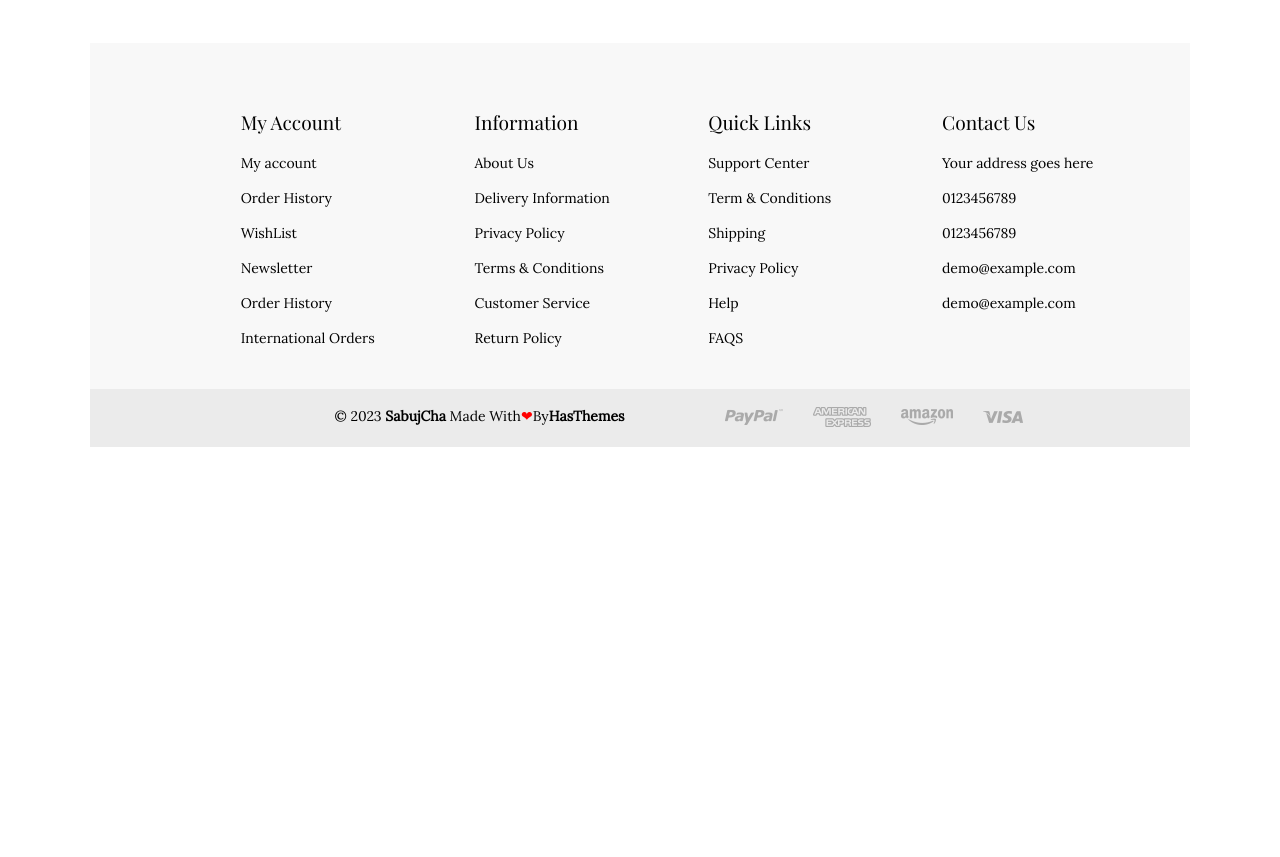
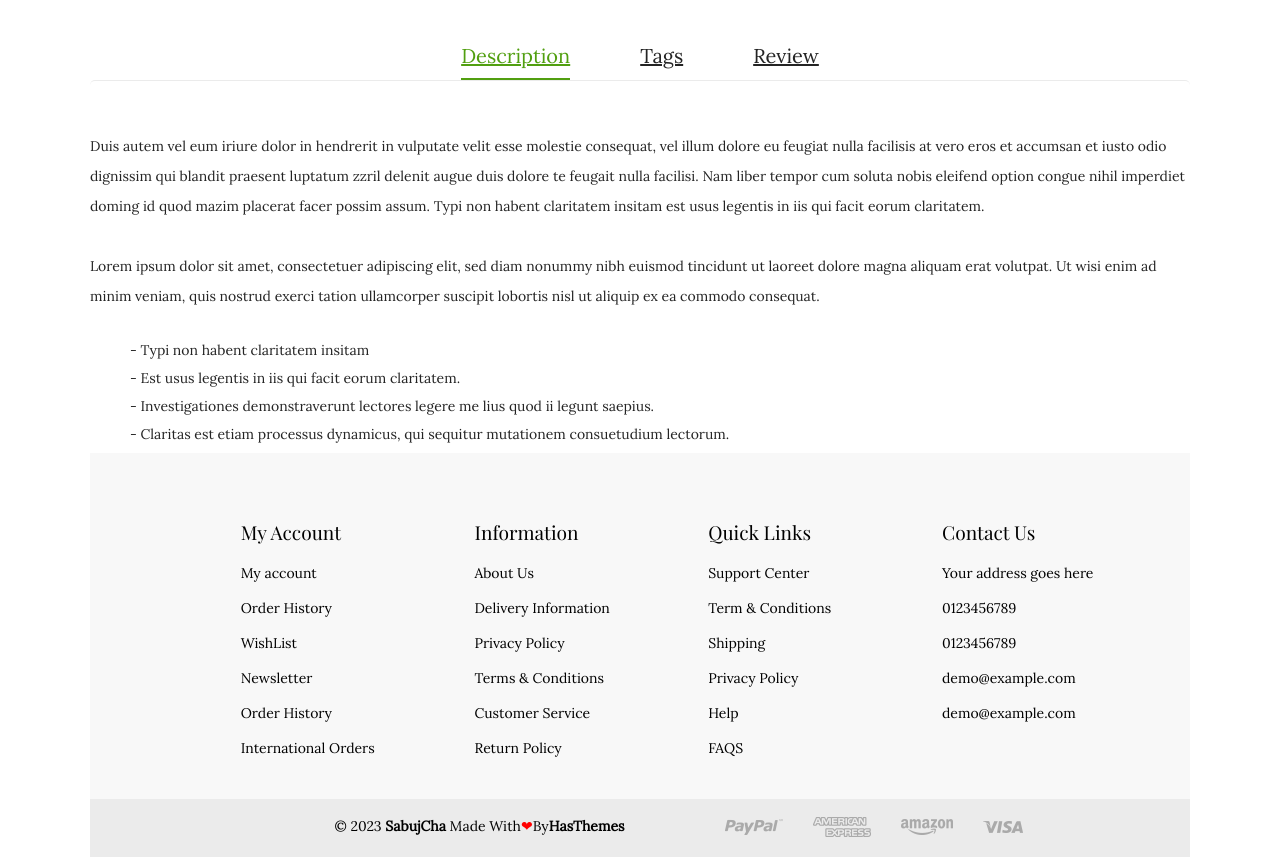
Before and after one commit to karolgalindo02/Sabujcha_JJK, a plain HTML site: page shop.html in a window 1280 px wide. Before the commit the page ends 800 px from the top, so only its background shows below. Drawn offline with nearby package versions, Linux system fonts and the light colour scheme; a web font is replaced by a local one.

Commit message:
slide description

```diff
--- a/css/style.css
+++ b/css/style.css
@@ -310,6 +310,47 @@ section .block,
   text-align: center;
   cursor: pointer;
 }
+/*Description shop by JJulian*/
+.description-review-topbar {
+  justify-content: center;
+  display: flex;
+}
+.description-review-topbar a {
+  border-bottom: 2px solid transparent;
+  color: #242424;
+  display: inline-block;
+  font-family: var(--font-text-lora);
+  font-size: 20px;
+  font-weight: 500;
+  margin: 0 35px;
+  padding-bottom: 10px;
+}
+.description-review-topbar a.active {
+  border-bottom: 2px solid #519f10;
+  color: #519f10;
+}
+.tab-content.description-review-bottom {
+  background-color: #fff;
+  border-radius: 5px;
+  border-top: 1px solid #ebebeb;
+  padding: 50px 0 0px;
+}
+.product-description-wrapper > p {
+  color: #242424;
+  font-family: var(--font-text-lora);
+  font-size: 14px;
+  line-height: 30px;
+  margin-bottom: 30px;
+}
+.product-description-wrapper li {
+  color: #242424;
+  display: block;
+  font-family: var(--font-text-lora);
+  font-size: 14px;
+  list-style: outside none none;
+  margin-bottom: 10px;
+}
+
 /*Footer by JJulian*/
 .footer {
   display: flex;
--- a/shop.html
+++ b/shop.html
@@ -18,6 +18,45 @@
       <main>
      <!--Product Visual by Karol-->
      <!--Slide Description by JJulian-->
+    <div class="decription-review-area pb-70">
+      <div class="container">
+        <div class="descrition-review-wrapper">
+          <div class="description-review-topbar nav text-center">
+            <a class="active" data-toggle="tab" href="#des-details1"> Description</a>
+            <a data-toggle="tab" href="#des-details2">Tags</a>
+            <a data-toggle="tab" href="#des-details3">Review</a>
+          </div>
+          <div class="tab-content description-review-bottom">
+            <div id="des-details1" class="tab-pane active">
+              <div class="product-description-wrapper">
+                <p>
+                  Duis autem vel eum iriure dolor in hendrerit in vulputate velit esse molestie consequat,
+                  vel illum dolore eu feugiat nulla facilisis at vero eros et accumsan et iusto odio dignissim
+                  qui blandit praesent luptatum zzril delenit augue duis dolore te feugait nulla facilisi.
+                  Nam liber tempor cum soluta nobis eleifend option congue nihil imperdiet doming id quod
+                  mazim placerat facer possim assum. Typi non habent claritatem insitam est usus legentis
+                  in iis qui facit eorum claritatem.
+                </p>
+                <p>
+                  Lorem ipsum dolor sit amet, consectetuer adipiscing elit, sed diam nonummy nibh euismod
+                  tincidunt ut laoreet dolore magna aliquam erat volutpat. Ut wisi enim ad minim veniam,
+                  quis nostrud exerci tation ullamcorper suscipit lobortis nisl ut aliquip ex ea commodo
+                  consequat.
+                </p>
+                <ul>
+                  <li> - Typi non habent claritatem insitam </li>
+                  <li> - Est usus legentis in iis qui facit eorum claritatem. </li>
+                  <li> - Investigationes demonstraverunt lectores legere me
+                    lius quod ii legunt saepius. </li>
+                  <li> - Claritas est etiam processus dynamicus, qui sequitur
+                    mutationem consuetudium lectorum.</li>
+                </ul>
+              </div>
+            </div>
+          </div>
+        </div>
+      </div>
+    </div>
      <!--Related Products by Felipe-->
 
       </main>
```
